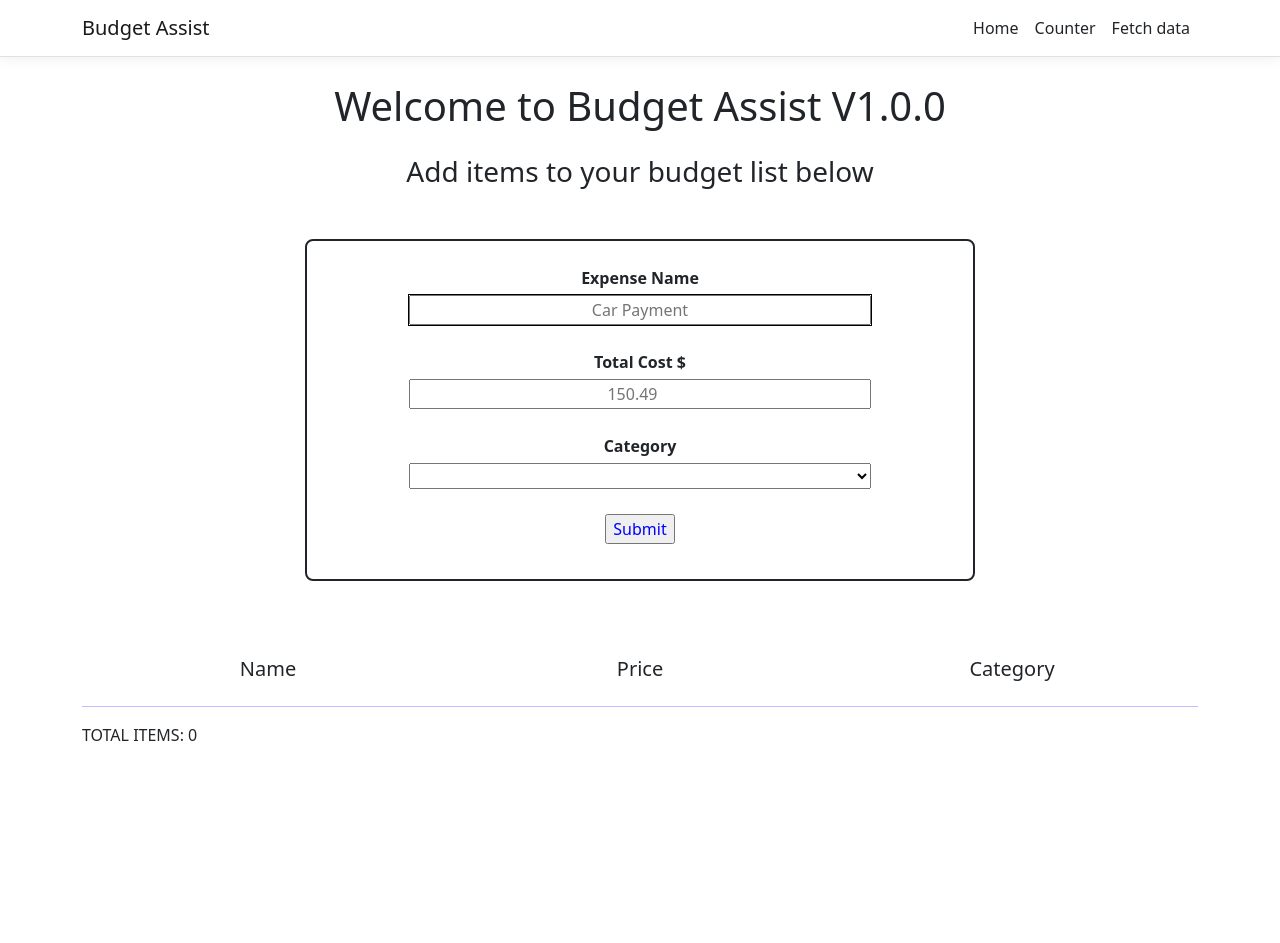
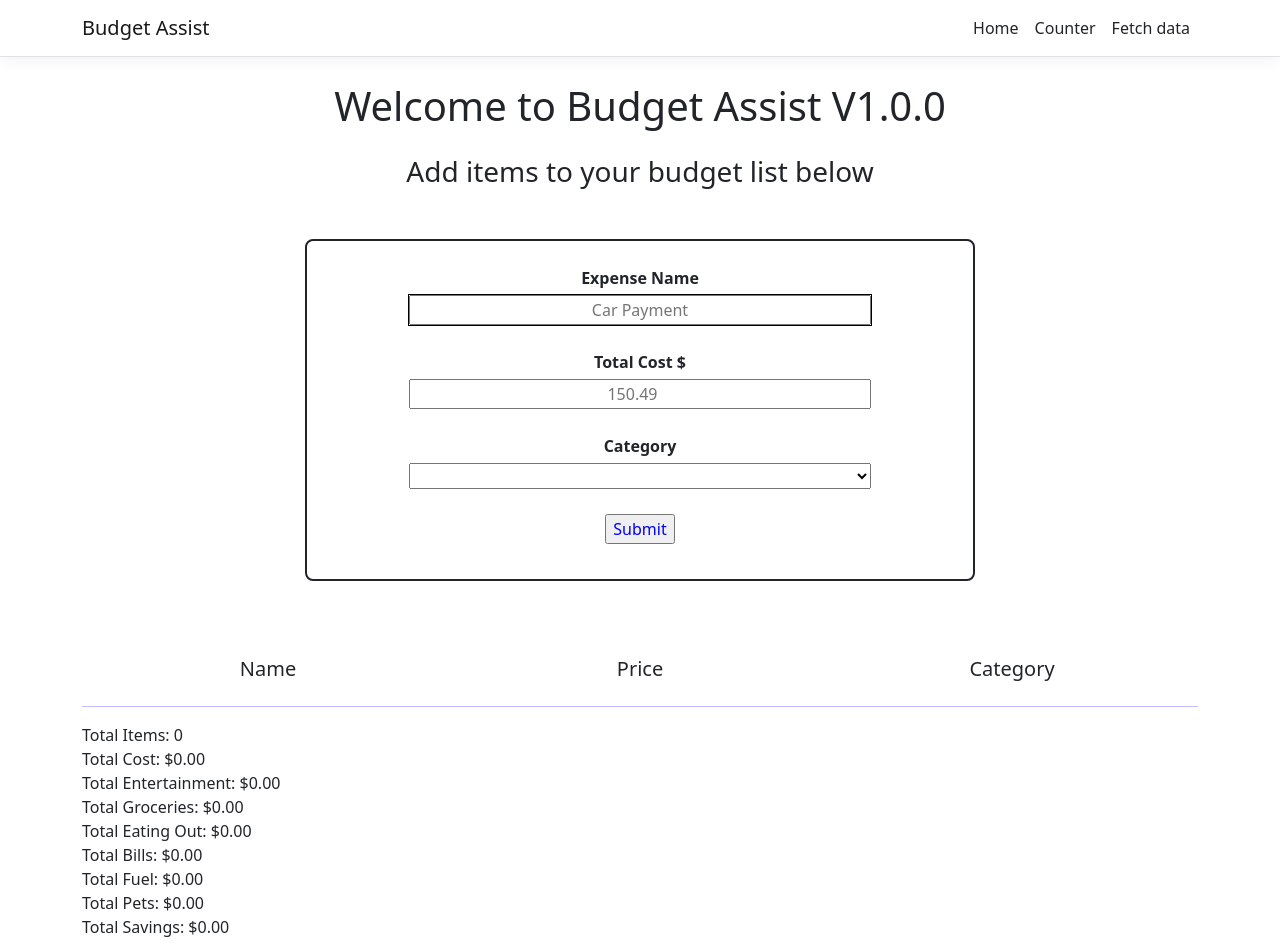
Before and after one commit to Kpaisley/Budget-Assist, a React (Create React App) app in the folder BudgetAssist/ClientApp/: page / in a window 1280 px wide. Shown: the top 943 px of the page. Before the commit the page ends 800 px from the top, so only its background shows below. Built offline with nearby package versions, Linux system fonts and the light colour scheme.

Commit message:
Added PriceHelper.js to calculate total prices of a users items.

```diff
--- a/BudgetAssist/ClientApp/src/components/Home.js
+++ b/BudgetAssist/ClientApp/src/components/Home.js
@@ -1,9 +1,40 @@
 import React from 'react';
 import { BudgetItem } from './BudgetItem';
+import { getTotal, getTotals } from './helper/PriceHelper.js';
 import './Home.css';
 
 export const Home = (props) => {
 
+    ////GET TOTAL COST OF ALL ITEMS
+    //function getTotalCost() {
+    //    var total = 0.00;
+    //    for (let i = 0; i < props.items.length; i++) {
+    //        total += parseFloat(props.items[i].price);
+
+    //    }
+    //    return total.toFixed(2);
+    //}
+
+    ////GET TOTAL COST OF ENTERTAINMENT ITEMS
+    //function getTotalEntertainment() {
+    //    var total = 0.00;
+    //    for (let i = 0; i < props.items.length; i++) {
+    //        if (props.items[i].category === 'Entertainment') {
+    //            total += parseFloat(props.items[i].price);
+    //        }
+    //    }
+    //    return total.toFixed(2);
+    //}
+
+    //function getTotalGroceries() {
+    //    var total = 0.00;
+    //    for (let i = 0; i < props.items.length; i++) {
+    //        if (props.items[i].category === 'Groceries') {
+    //            total += parseFloat(props.items[i].price);
+    //        }
+    //    }
+    //    return total.toFixed(2);
+    //}
 
     return (
         <div>
@@ -49,7 +80,27 @@ export const Home = (props) => {
                 <BudgetItem key={item.id} item={item} />
                 ))}
 
-            <span>TOTAL ITEMS: {props.items.length}</span>
+            <span>Total Items: {props.items.length}</span>
+            <br />
+            <span>Total Cost: ${getTotal(props.items)}</span>
+            <br />
+            <span>Total Entertainment: ${getTotals('Entertainment', props.items)}</span>
+            <br />
+            <span>Total Groceries: ${getTotals('Groceries', props.items)}</span>
+            <br />
+            <span>Total Eating Out: ${getTotals('Eating Out', props.items)}</span>
+            <br />
+            <span>Total Bills: ${getTotals('Bills', props.items)}</span>
+            <br />
+            <span>Total Fuel: ${getTotals('Fuel', props.items)}</span>
+            <br />
+            <span>Total Pets: ${getTotals('Pets', props.items)}</span>
+            <br />
+            <span>Total Savings: ${getTotals('Savings', props.items)}</span>
+            <br />
+            <span>Total Other: ${getTotals('Other', props.items)}</span>
+            <br />
+
         </div>
     );
 
--- /dev/null
+++ b/BudgetAssist/ClientApp/src/components/helper/PriceHelper.js
@@ -0,0 +1,20 @@
+
+//GET THE TOTAL OF ALL ITEMS
+export function getTotal(items) {
+    var total = 0.00;
+    for (let i = 0; i < items.length; i++) {
+        total += parseFloat(items[i].price);
+    }
+    return total.toFixed(2);
+}
+
+//GET THE TOTAL OF ALL ITEMS IN A SPECIFIC CATEGORY
+export function getTotals(category, items) {
+    var total = 0.00;
+    for (let i = 0; i < items.length; i++) {
+        if (items[i].category === category) {
+            total += parseFloat(items[i].price);
+        }
+    }
+    return total.toFixed(2);
+}
```
